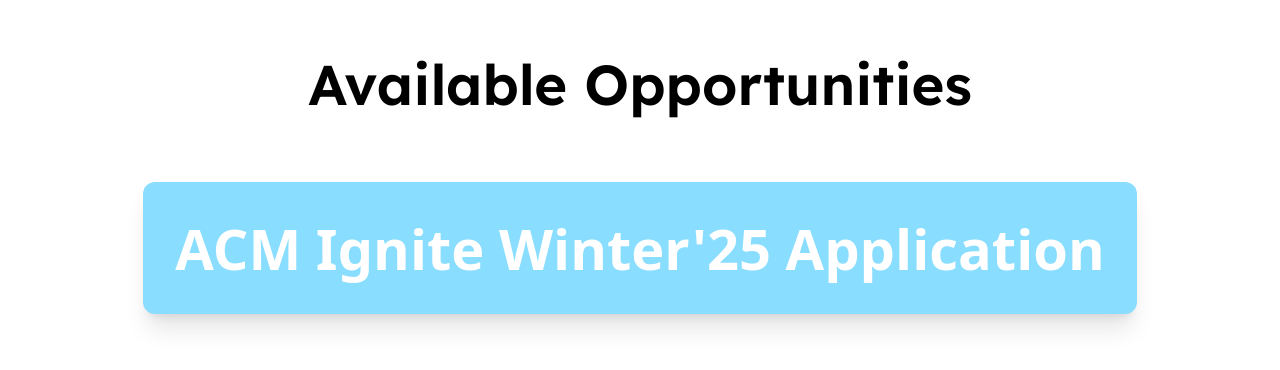
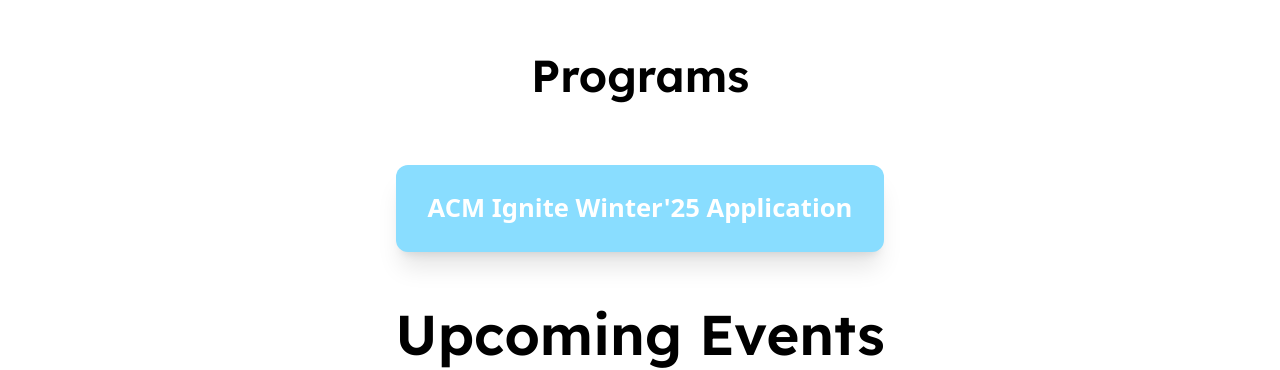
Before and after one commit to acm-ucr/acm-hydra, a Next.js app: page / in a window 1280 px wide. Shown: the part 1526-1896 px from the top of the page. Built offline with nearby package versions, Linux system fonts and the light colour scheme; no server answers.

Commit message:
repsonsiveness

```diff
--- a/components/Opportunities.jsx
+++ b/components/Opportunities.jsx
@@ -2,15 +2,15 @@ import Link from "next/link";
 const Opportunities = () => {
 	return (
 		<div className='flex flex-col justify-center items-center pb-[5vh]'>
-			<p className=' text-center text-acm-black font-lexend text-heading py-[5vh]'>
-				Available Opportunities
+			<p className=' text-center text-acm-black font-lexend text-[14vw] md:text-[3.5vw] font-semibold py-[5vh]'>
+				Programs
 			</p>
 			<Link
 				href='https://tinyurl.com/acmignitewinter25'
 				className='no-underline'
 				target='_blank'
 			>
-				<div className='bg-acm-lightblue hover:opacity-85 text-acm-white text-[2vw] px-8 py-4 rounded-xl shadow-xl text-heading font-bold'>
+				<div className='bg-acm-lightblue hover:opacity-85 text-acm-white text-[4vw] md:text-[2vw] px-8 py-4 rounded-xl shadow-xl text-center font-bold'>
 					ACM Ignite Winter&apos;25 Application
 				</div>
 			</Link>
```
